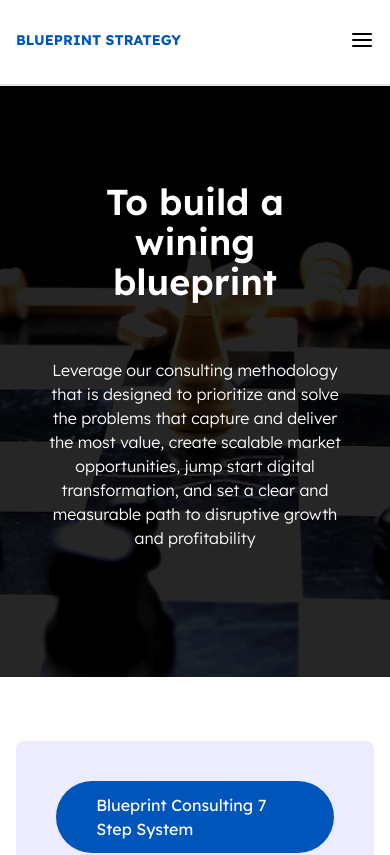
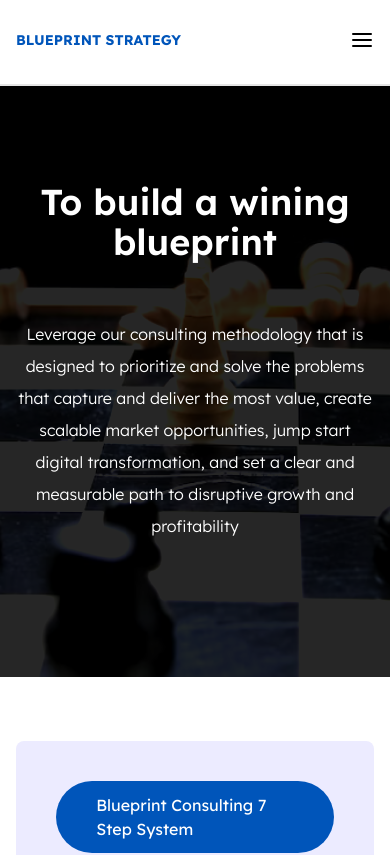
Before and after one commit to EdgarAmpiire/blueprints-web, a React (Create React App) app: page /how-we-work in a window 390 px wide. Shown: the top 855 px of the page. Built offline with nearby package versions, Linux system fonts and the light colour scheme; what tw-elements would draw is missing.

Commit message:
responsiveness

```diff
--- a/src/features/howWeWork/components/Hero.jsx
+++ b/src/features/howWeWork/components/Hero.jsx
@@ -33,10 +33,10 @@ export const Hero = () => {
         }}>
         <div class="flex flex-col items-center justify-between h-full w-full py-10 bg-[#000000D9] backdrop-brightness-200">
           <div className="mt-14 flex flex-col items-center justify-center w-full">
-            <h1 className="text-4xl lg:w-8/12 w-9/12 font-semibold text-center text-white">
+            <h1 className="text-4xl  w-12/12 font-semibold text-center text-white">
               To build a wining blueprint
             </h1>
-            <p className="lg:w-7/12 w-9/12 text-center mt-14 font-light text-white ">
+            <p className=" w-11/12 leading-loose text-center mt-14 font-light text-white ">
                Leverage our consulting methodology that is designed to
               prioritize and solve the problems that capture and deliver the
               most value, create scalable market opportunities, jump start
```
